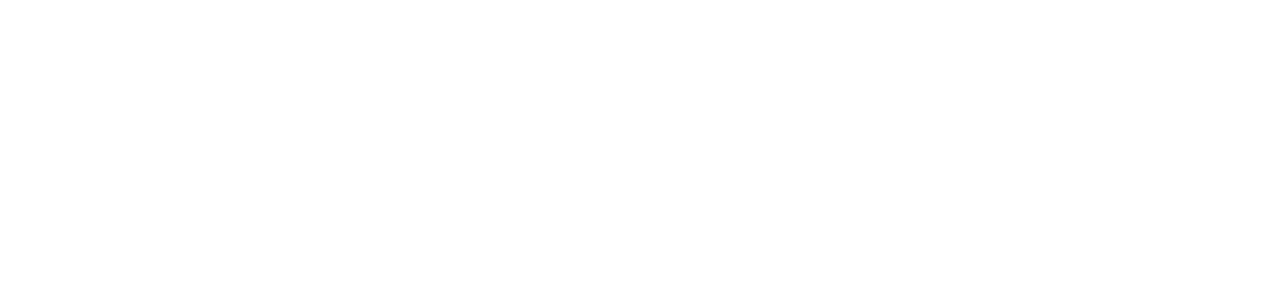
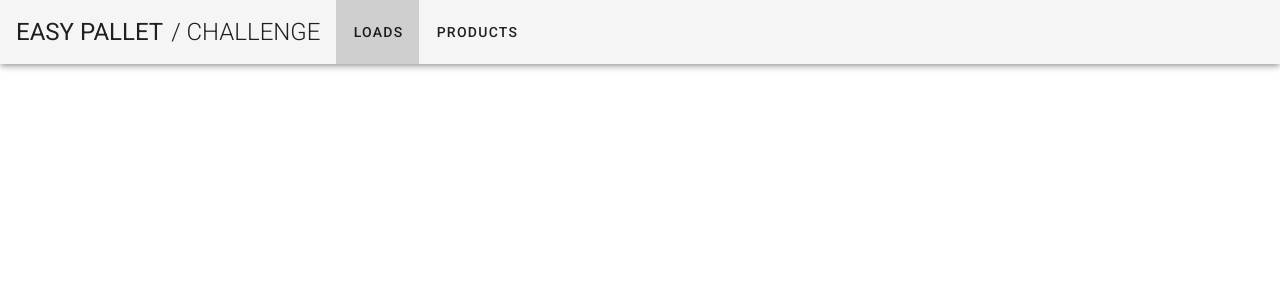
Before and after one commit to cheesepaulo/easypallet_challenge_front, a Vue app: page /loads/1 in a window 1280 px wide. Shown: the top 300 px of the page. Built offline with nearby package versions, Linux system fonts and the light colour scheme.

Commit message:
create navbar component

```diff
--- a/src/App.vue
+++ b/src/App.vue
@@ -1,11 +1,20 @@
 <template>
-  <v-app></v-app>
+  <v-app>
+    <Navbar />
+    <v-content>
+      <v-container>
+        <router-view></router-view>
+      </v-container>
+    </v-content>
+  </v-app>
 </template>
 
 <script>
+import Navbar from "./components/layout/Navbar";
+
 export default {
   name: "App",
 
-  components: {}
+  components: { Navbar }
 };
 </script>
--- /dev/null
+++ b/src/components/layout/Navbar.vue
@@ -0,0 +1,19 @@
+<template>
+  <v-app-bar app>
+    <v-toolbar-title class="headline text-uppercase mr-4">
+      <span>Easy Pallet</span>
+      <span class="font-weight-light ml-2">/ Challenge</span>
+    </v-toolbar-title>
+    <v-toolbar-items>
+      <v-btn text to="/loads">Loads</v-btn>
+      <v-btn text to="/products">Products</v-btn>
+    </v-toolbar-items>
+  </v-app-bar>
+</template>
+
+<script>
+export default {};
+</script>
+
+<style>
+</style>
```
